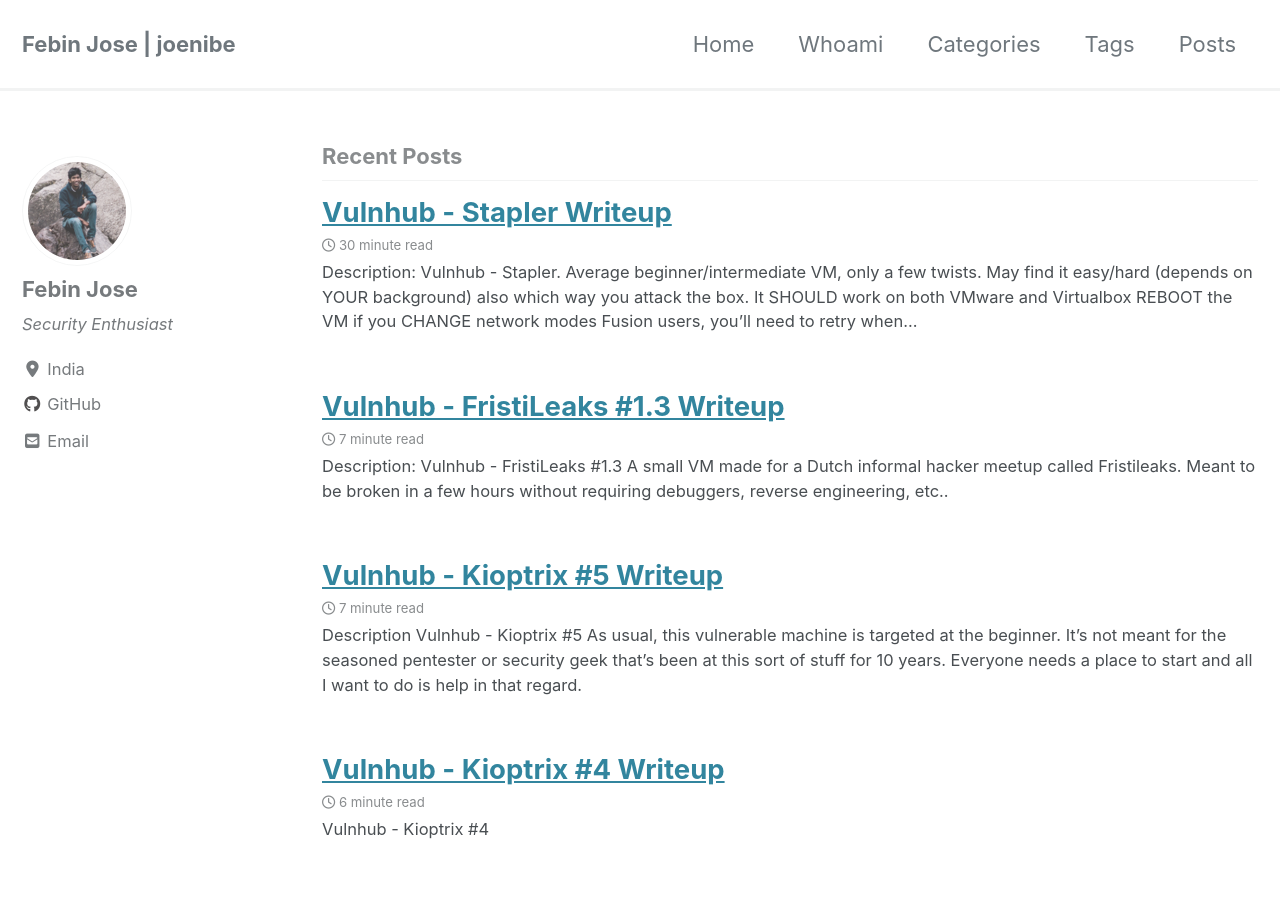
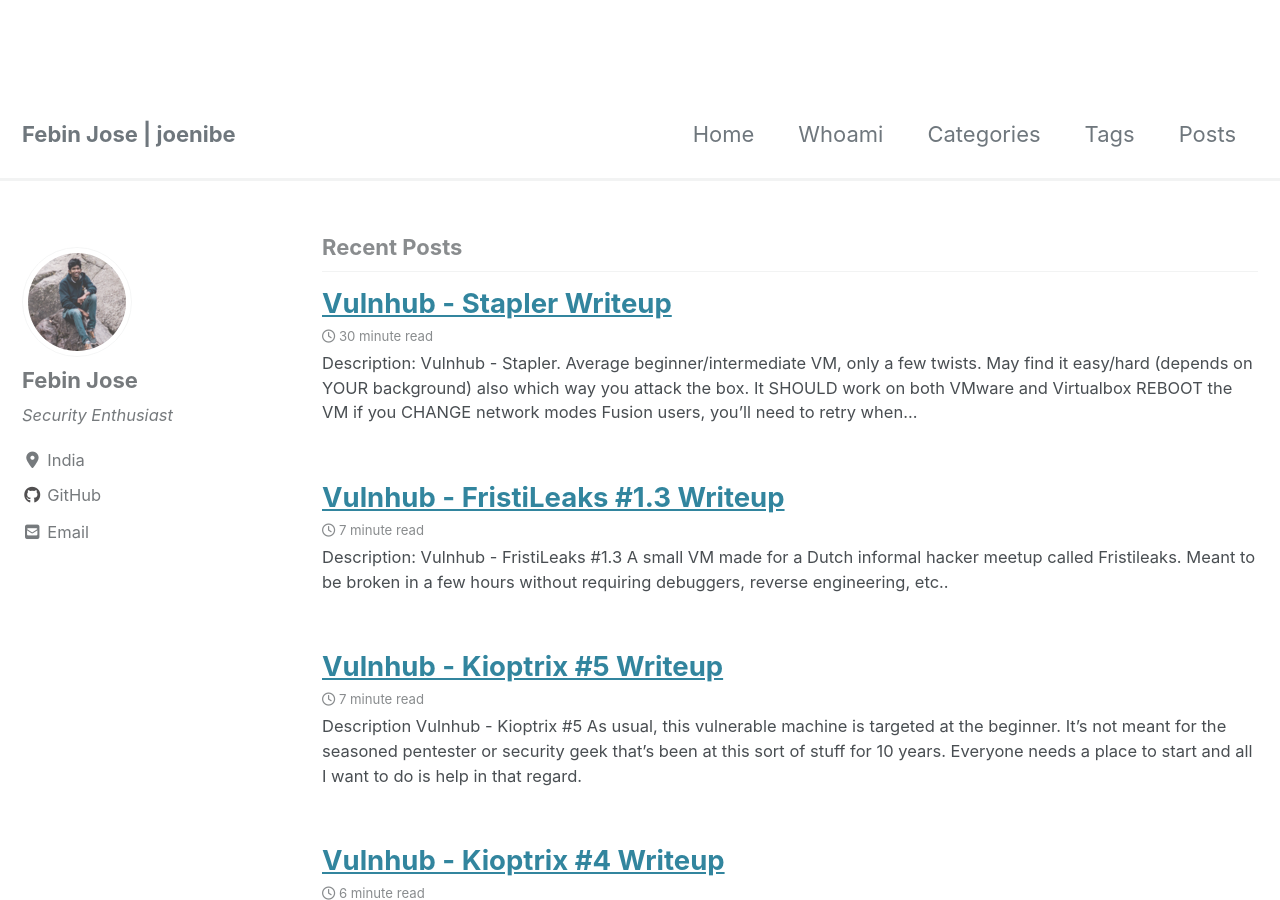
Before and after one commit to JoeNibe/JoeNibe.github.io, a Jekyll site: the page built from index.html, in a window 1280 px wide and 900 px high. Built offline with Jekyll 4.4.1, drawn with Linux system fonts in a browser that asks for light colours; cached includes are drawn as plain includes; nearby versions of some CDN libraries; the list of posts is cut into pages by our own code.

Commit message:
Update masthead.html

```diff
--- a/_includes/masthead.html
+++ b/_includes/masthead.html
@@ -4,7 +4,7 @@
   {% capture logo_path %}{{ site.logo }}{% endcapture %}
 {% endif %}
 
-<div class="masthead" style="position: fixed; top: 0;width: 100%;background-color: #fff" id="top" >
+<div class="masthead" style="position:sticky; top: 0;width: 100%;background-color: #fff" id="top" >
   <div class="masthead__inner-wrap">
     <div class="masthead__menu">
       <nav id="site-nav" class="greedy-nav">
```
